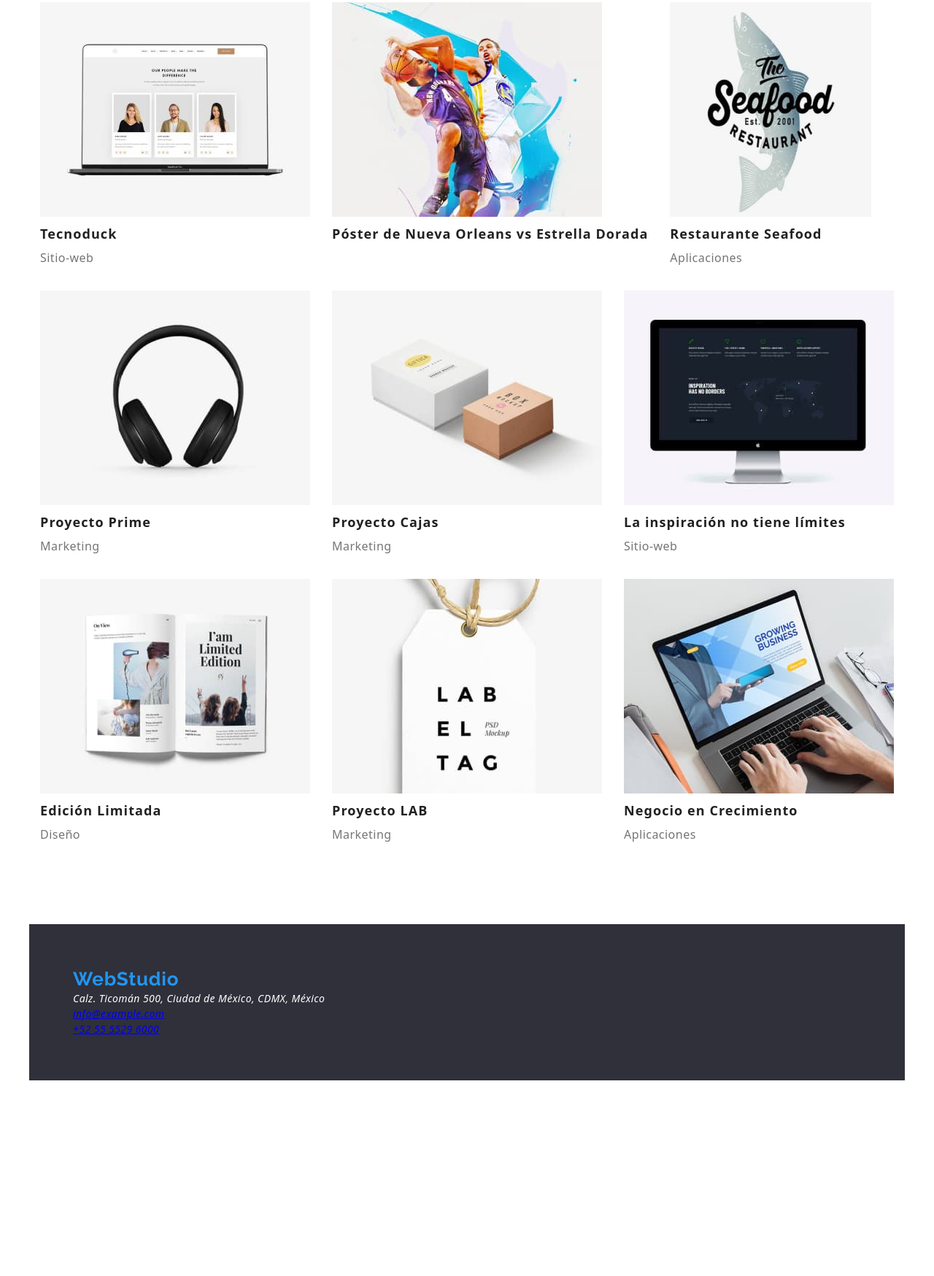
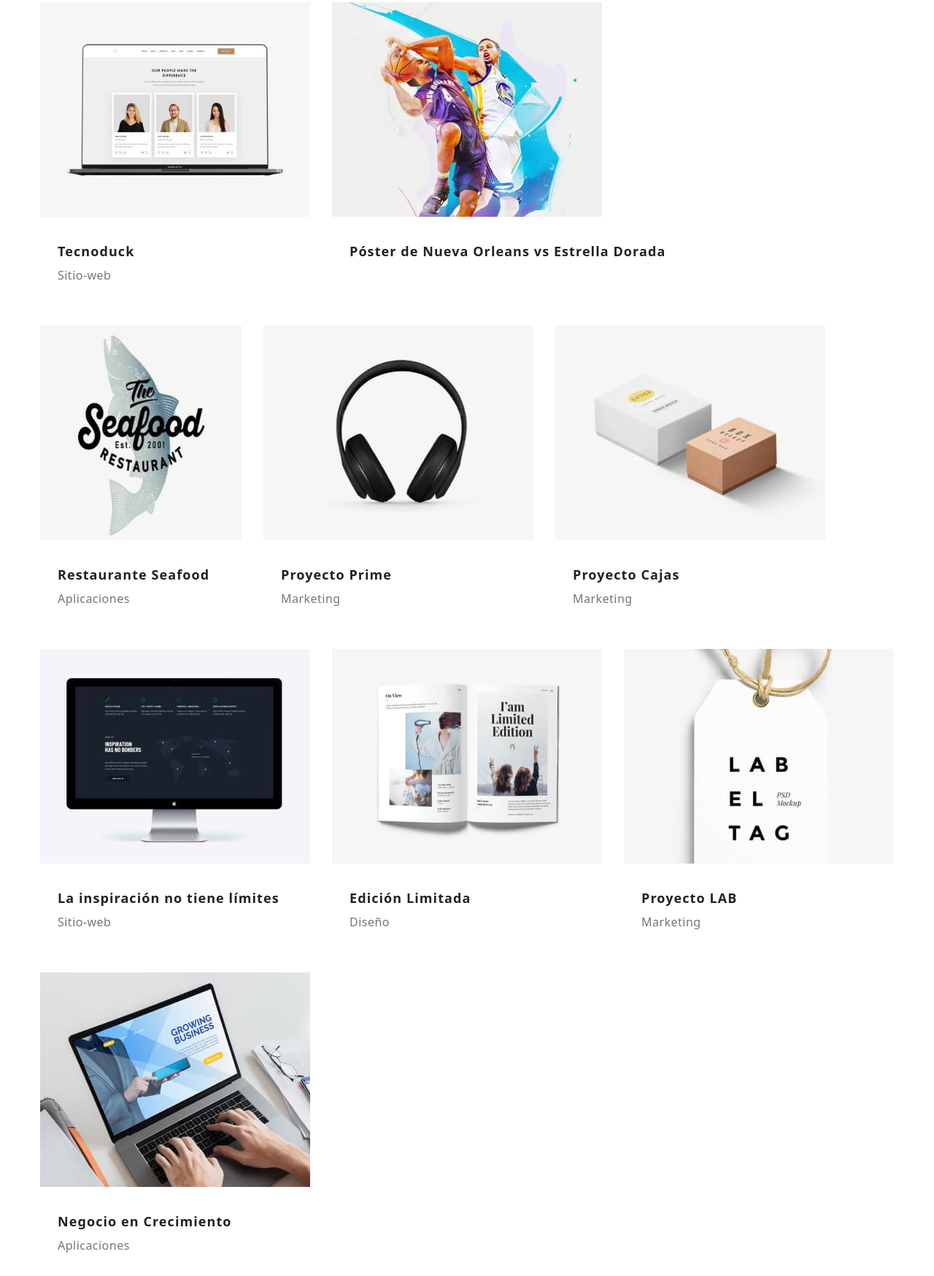
Before and after one commit to jhmorenof/goit-markup-hw-03, a plain HTML site: page portfolio.html in a window 1280 px wide. Shown: the part 449-2197 px from the top of the page at 73% size. Before the commit the page ends 1929 px from the top, so only its background shows below. Drawn offline with nearby package versions, Linux system fonts and the light colour scheme.

Commit message:
actualizar paddinf pie fot

```diff
--- a/css/style.css
+++ b/css/style.css
@@ -280,3 +280,6 @@ body {
 .item2 {
   flex-basis: calc((100% - 90px) / 3);
 }
+.piefot {
+  padding: 24px;
+}
--- a/portfolio.html
+++ b/portfolio.html
@@ -95,8 +95,10 @@
               width="370"
               height="294"
             />
+            <div class="piefot">
               <p class="pie-foto">Tecnoduck</p>
               <p class="pie-foto-1">Sitio-web</p>
+            </div>
           </li>
           <li>
             <img
@@ -105,7 +107,9 @@
               width="370"
               height="294"
             />
+            <div class="piefot">
               <p class="pie-foto">Póster de Nueva Orleans vs Estrella Dorada</p>
+            </div>
           </li>
           <li>
             <img
@@ -114,8 +118,10 @@
               width="276"
               height="294"
             />
+            <div class="piefot">
               <p class="pie-foto">Restaurante Seafood</p>
               <p class="pie-foto-1">Aplicaciones</p>
+            </div>
           </li>
           <li>
             <img
@@ -124,8 +130,10 @@
               width="370"
               height="294"
             />
+            <div class="piefot">
               <p class="pie-foto">Proyecto Prime</p>
               <p class="pie-foto-1">Marketing</p>
+            </div>
           </li>
           <li>
             <img
@@ -134,8 +142,10 @@
               width="370"
               height="294"
             />
+            <div class="piefot">
               <p class="pie-foto">Proyecto Cajas</p>
               <p class="pie-foto-1">Marketing</p>
+            </div>
           </li>
           <li>
             <img
@@ -144,8 +154,10 @@
               width="370"
               height="294"
             />
+            <div class="piefot">
               <p class="pie-foto">La inspiración no tiene límites</p>
               <p class="pie-foto-1">Sitio-web</p>
+            </div>
           </li>
           <li>
             <img
@@ -154,8 +166,10 @@
               width="370"
               height="294"
             />
+            <div class="piefot">
               <p class="pie-foto">Edición Limitada</p>
               <p class="pie-foto-1">Diseño</p>
+            </div>
           </li>
           <li>
             <img
@@ -164,8 +178,10 @@
               width="370"
               height="294"
             />
+            <div class="piefot">
               <p class="pie-foto">Proyecto LAB</p>
               <p class="pie-foto-1">Marketing</p>
+            </div>
           </li>
           <li>
             <img
@@ -174,8 +190,10 @@
               width="370"
               height="294"
             />
+            <div class="piefot">
               <p class="pie-foto">Negocio en Crecimiento</p>
               <p class="pie-foto-1">Aplicaciones</p>
+            </div>
           </li>
         </ul>
       </div>
```
Lines whose indentation alone changed are shown as unchanged.
